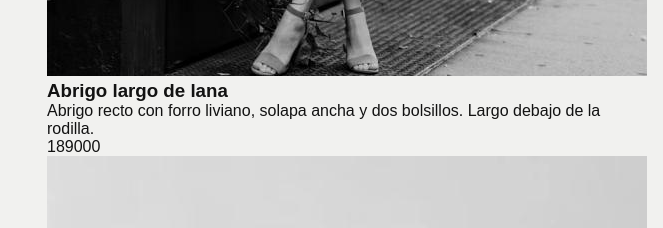
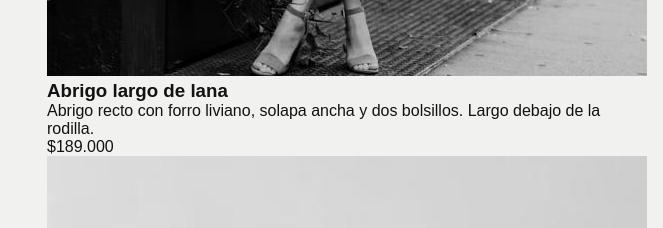
Before and after one commit to ceg1907/monocromo-ecommerce, a React (Vite) app: page / in a window 1280 px wide. Shown: the part 840-1068 px from the top of the page, without its empty margins (617-1280 px from the left). Built offline with nearby package versions, Linux system fonts and the light colour scheme.

Commit message:
feat: mostrar precio con formato de pesos argentinos

```diff
--- a/src/components/ProductCard/ProductCard.jsx
+++ b/src/components/ProductCard/ProductCard.jsx
@@ -4,7 +4,7 @@ const ProductCard = ({ item }) => {
             <img src={item.img} alt={item.name} />
             <h3>{item.name}</h3>
             <p>{item.description}</p>
-            <span>{item.price}</span>
+            <span>${item.price.toLocaleString('es-AR')}</span>
         </article>
     );
 };
```
